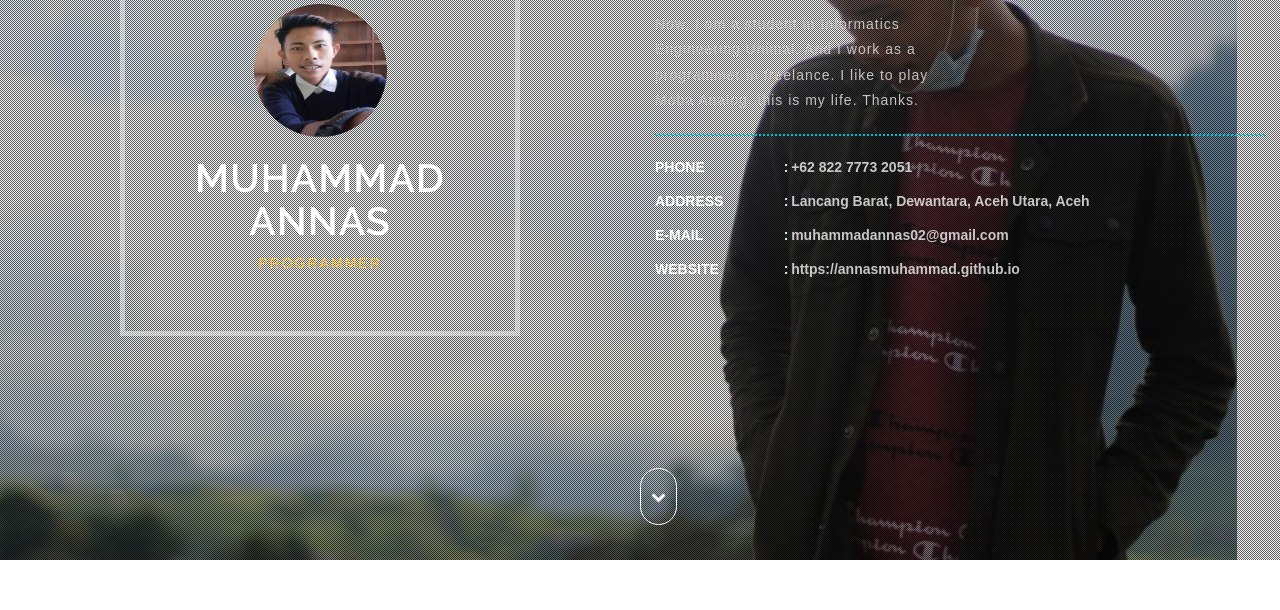
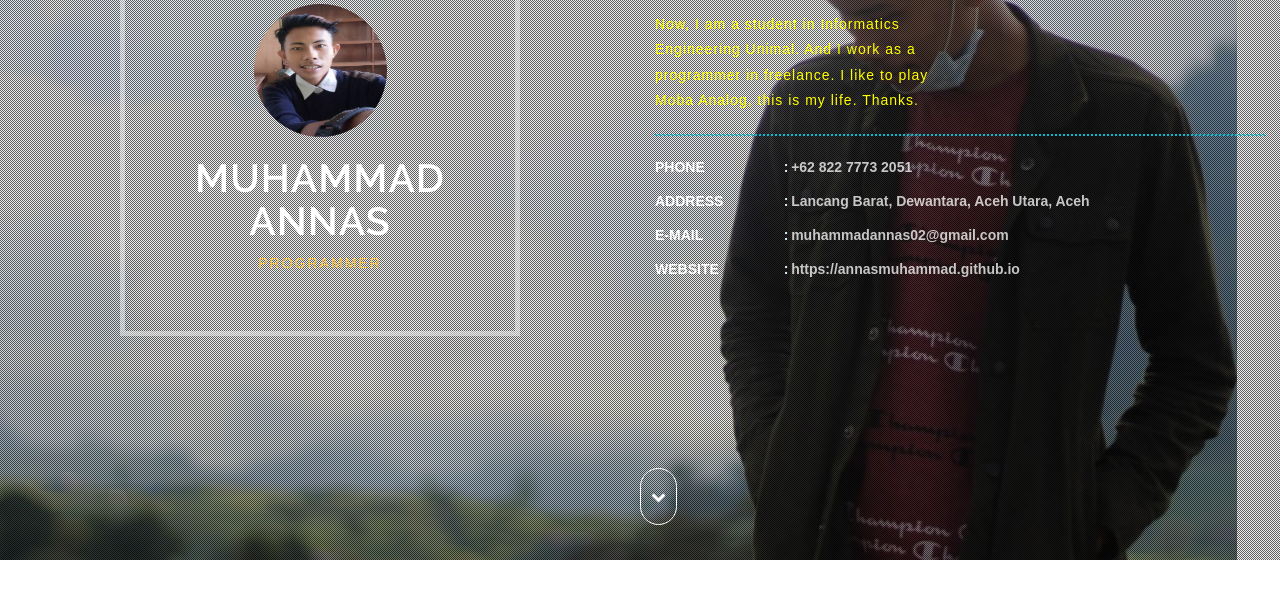
Before and after one commit to annasmuhammad/annasmuhammad.github.io, a plain HTML site: page index.html in a window 1280 px wide. Shown: the part 190-800 px from the top of the page. Drawn offline with Linux system fonts and the light colour scheme.

Commit message:
Update index.html

```diff
--- a/index.html
+++ b/index.html
@@ -57,7 +57,7 @@ Smartphone Compatible web template, free webdesigns for Nokia, Samsung, LG, Sony
 			<div class="col-md-6 w3-banner-grid-right">
 			<div class="w3-banner-text">
 				<h3>Student / Programmer</h3>
-				<p>Now, I am a student in Informatics Engineering Unimal. And I work as a programmer in freelance. I like to play Moba Analog, this is my life. Thanks.</p>
+				<p><font color="yellow">Now, I am a student in Informatics Engineering Unimal. And I work as a programmer in freelance. I like to play Moba Analog, this is my life. Thanks.</font></p>
 			</div>
 				<div class=" w3-right-addres-1">
 				<ul class="address">
```
